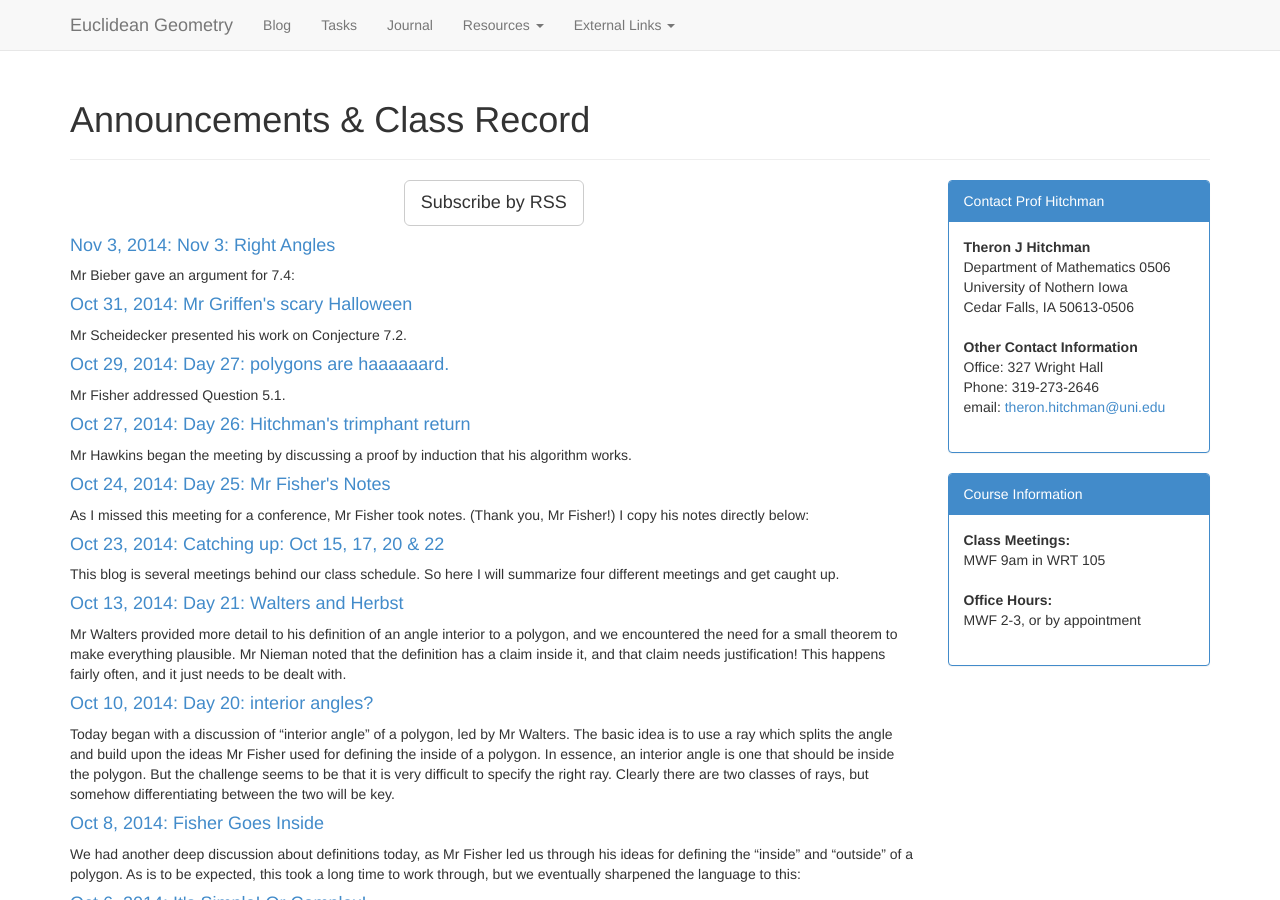
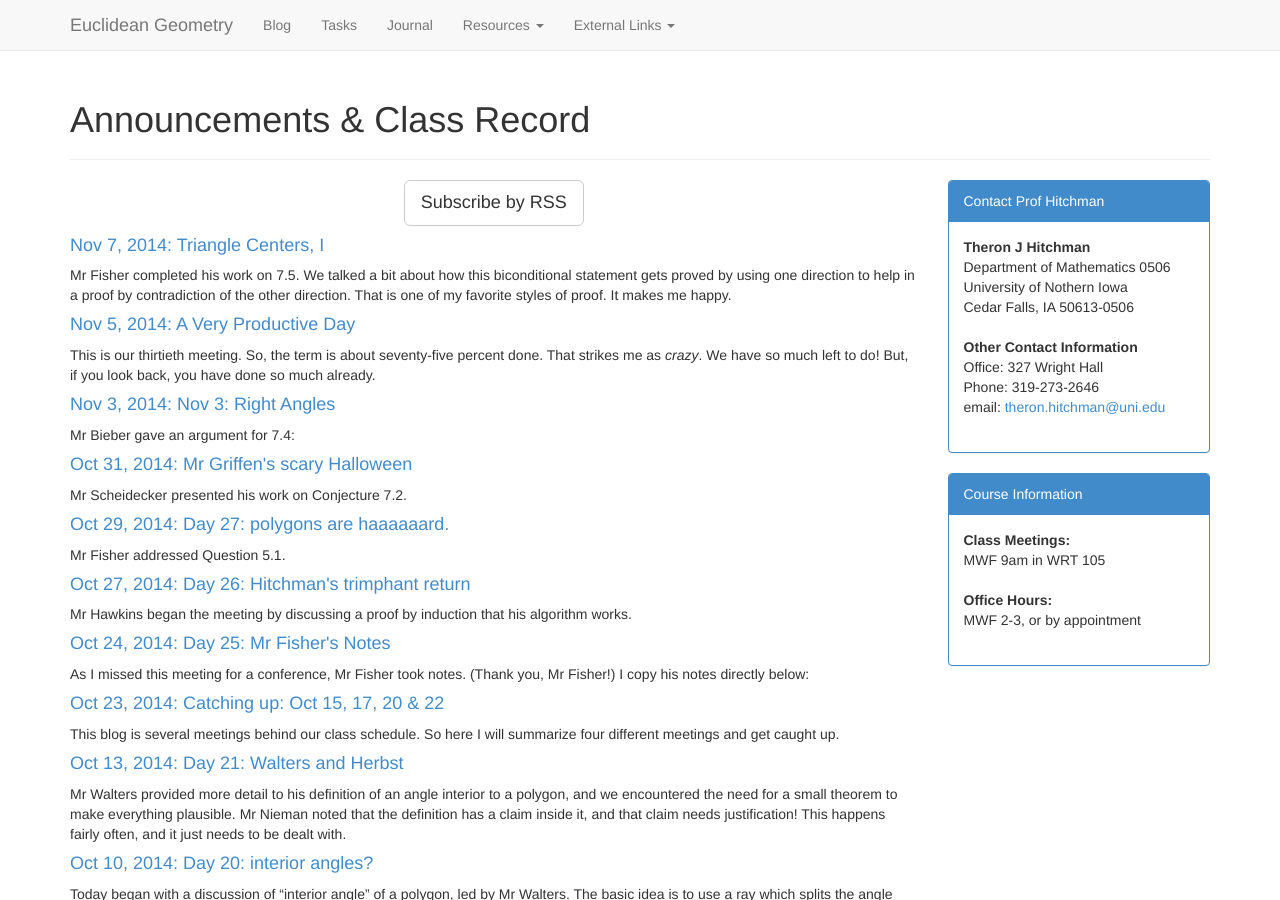
Before and after one commit to theronhitchman/euclidean-geometry, a Jekyll site: the page built from blog/index.html, in a window 1280 px wide and 900 px high. Built offline with Jekyll 4.4.1, drawn with Linux system fonts in a browser that asks for light colours; nearby versions of some CDN libraries.

Commit message:
add posts for 11/5 & 11/7

```diff
--- /dev/null
+++ b/_posts/2014-11-05-productive.md
@@ -0,0 +1,32 @@
+---
+layout: post
+title: A Very Productive Day
+---
+
+This is our thirtieth meeting. So, the term is about seventy-five percent done.
+That strikes me as _crazy_. We have so much left to do! But, if you look back, you
+have done so much already.
+
+Hawkins worked on Question P, trying to resolve the difficulty between is two
+presentations on Conjecture 3.4.
+
+> **Theorem:** (Hawkins) If we add the hypothesis that the quadrilateral is not
+> convex to Conjecture 3.4, then the resulting figure is not a rectangle.
+
+Dvorak provided a counterexample to Conjecture 7.3.
+
+> **Theorem:** (Dvorak) It is possible to construct, with compass and straightedge,
+> a pair of non-congruent triangles having the following pieces which are correspondingly
+> congruent: acute angle, side, another side.
+
+She also added this to our list of things to work on:
+
+> **Conjecture U:** (Dvorak) Let ABC and DEF be triangles so that angle BAC is congruent
+> to angle EDF and both are obtuse, AB is congruent to DE and BC is congruent to EF.
+> Then triangle ABC is congruent to triangle DEF.
+
+Mr Fisher presented on 7.5. His line of attack is to assume that 7.5 is false, and use
+7.4 to construct an impossible figure. At this point, we have a figure that looks
+impossible, but it needs some work to justify the conclusion.
+
+Herbst constructed a whole family of angles which satisfy the conditions of Question G.
--- /dev/null
+++ b/_posts/2014-11-07-triangle-centers-start.md
@@ -0,0 +1,19 @@
+---
+layout: post
+title: Triangle Centers, I
+---
+
+Mr Fisher completed his work on 7.5. We talked a bit about how this biconditional
+statement gets proved by using one direction to help in a proof by contradiction
+of the other direction. That is one of my favorite styles of proof. It makes me happy.
+
+Miss Hatchett and Miss Teske took shots at 8.1. Then Miss Stuffelbeam took a crack
+at it.
+
+> **Theorem:** (Stuffelbeam) 8.1 is a theorem.
+
+(I am getting tired of typing today.)
+
+Then Miss Benson completed 8.2, which she correctly remarked had a lot in common with 8.1.
+
+Mr Opheim then took a stab at 8.4, but concluded he needed more time to finish his work.
```
Also changed, not shown: class/index.md (+6 -0 lines).
